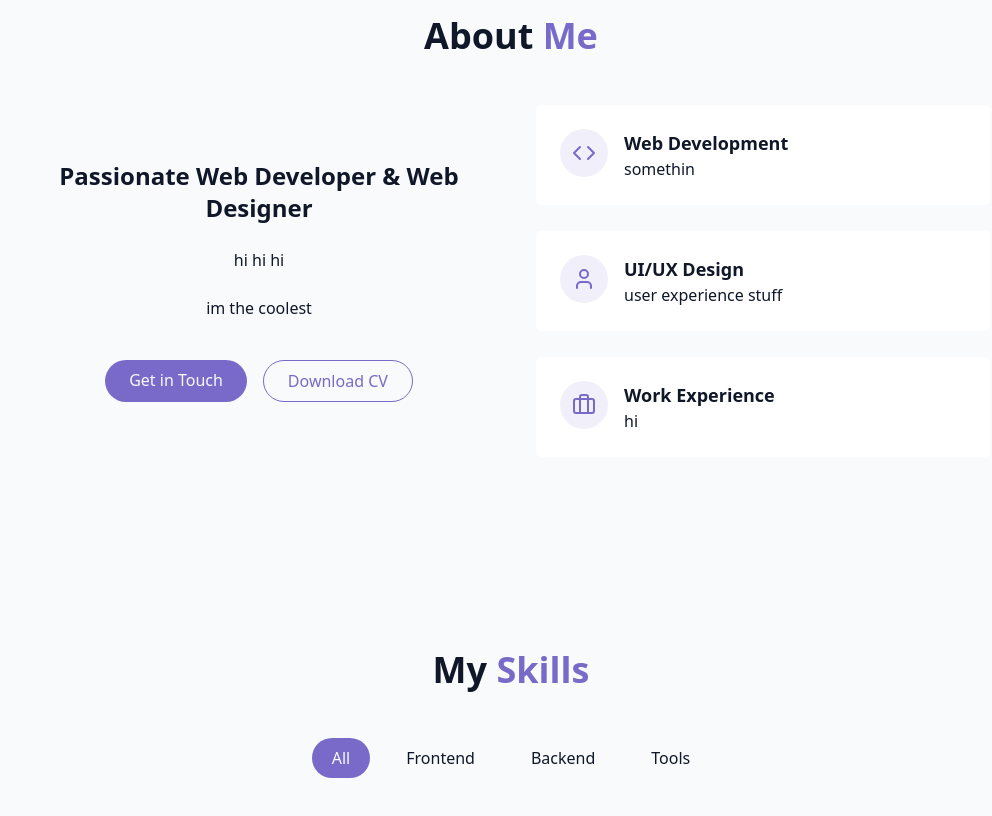
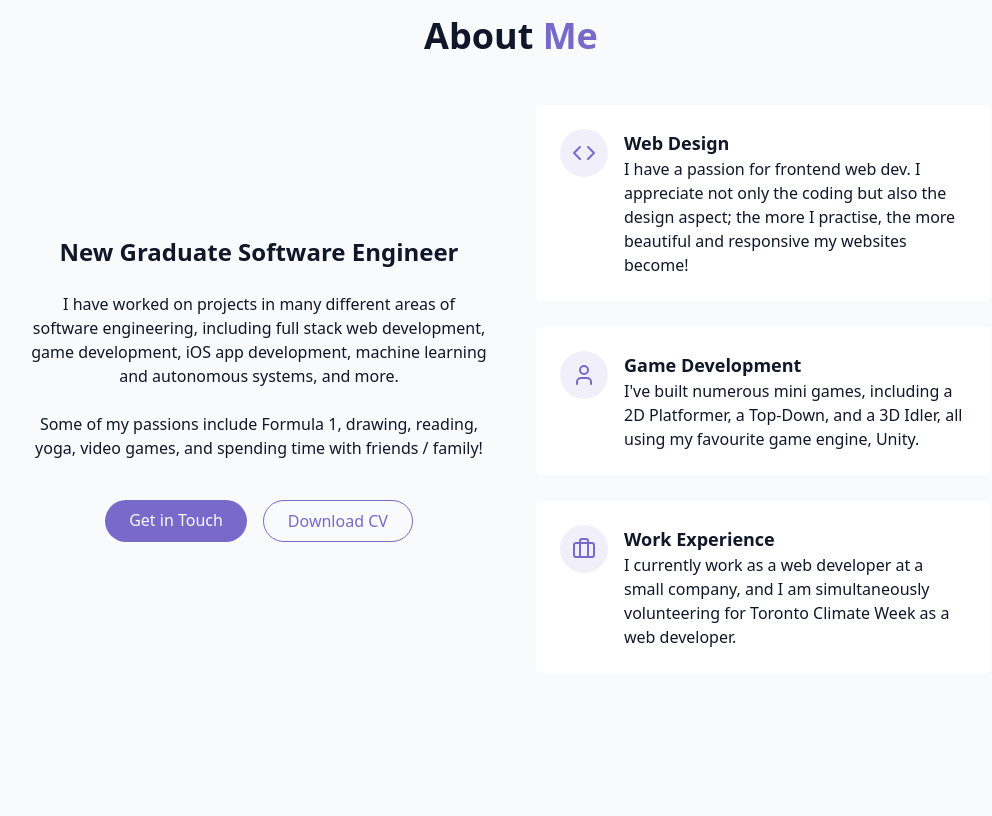
Before and after one commit to isabelle-bh/portfolio-2025, a React (Vite) app: page / in a window 1280 px wide. Shown: the part 880-1696 px from the top of the page, without its empty margins (129-1121 px from the left). Built offline with nearby package versions, Linux system fonts and the light colour scheme.

Commit message:
feat: adding resume and about me texts

```diff
--- a/src/components/AboutSection.jsx
+++ b/src/components/AboutSection.jsx
@@ -1,4 +1,6 @@
 import { User, Briefcase, Code } from "lucide-react"
+import myResume from "/Beaudry_Isabelle_Resume_nov25.pdf"
+
 export const AboutSection = () => {
     return (
         <section id="about" className="py-24 px-4 relative">
@@ -9,14 +11,19 @@ export const AboutSection = () => {
 
                 <div className="grid grid-cols-1 md:grid-cols-2 gap-12 items-center">
                     <div className="space-y-6">
-                        <h3 className="text-2xl font-semibold">Passionate Web Developer & Web Designer</h3>
-                        <p className="text-muted-foreground">hi hi hi</p>
-                        <p>im the coolest</p>
+                        <h3 className="text-2xl font-semibold">New Graduate Software Engineer</h3>
+                        <p className="text-muted-foreground">
+                            I have worked on projects in many different areas of software engineering,
+                            including full stack web development, game development, iOS app development,
+                            machine learning and autonomous systems, and more.
+                        </p>
+                        <p>Some of my passions include Formula 1, drawing, reading, yoga, video games, and spending time with friends / family!
+                        </p>
                         <div className="flex flex-col sm:flex-row gap-4 pt-4 justify-center">
-                            <a href="contact" className="cosmic-button">
+                            <a href="#contact" className="cosmic-button">
                                 Get in Touch
                             </a>
-                            <a href="contact" className="px-6 py-2 rounded-full border border-primary text-primary hover:bg-primary-10 transition-colors duration-300">
+                            <a href={myResume} target="_blank" rel="noopener noreferrer" className="px-6 py-2 rounded-full border border-primary text-primary hover:bg-primary-10 transition-colors duration-300">
                                 Download CV
                             </a>
                         </div>
@@ -28,9 +35,9 @@ export const AboutSection = () => {
                                     <Code className="h-6 w-6 text-primary"></Code>
                                 </div>
                                 <div className="text-left">
-                                    <h4 className="font-semibold text-lg">Web Development</h4>
+                                    <h4 className="font-semibold text-lg">Web Design</h4>
                                     <p className="text-muted-foreground">
-                                        somethin
+                                        I have a passion for frontend web dev. I appreciate not only the coding but also the design aspect; the more I practise, the more beautiful and responsive my websites become!
                                     </p>
                                 </div>
                             </div>
@@ -41,9 +48,9 @@ export const AboutSection = () => {
                                     <User className="h-6 w-6 text-primary"></User>
                                 </div>
                                 <div className="text-left">
-                                    <h4 className="font-semibold text-lg">UI/UX Design</h4>
+                                    <h4 className="font-semibold text-lg">Game Development</h4>
                                     <p className="text-muted-foreground">
-                                        user experience stuff
+                                        I've built numerous mini games, including a 2D Platformer, a Top-Down, and a 3D Idler, all using my favourite game engine, Unity.
                                     </p>
                                 </div>
                             </div>
@@ -56,7 +63,7 @@ export const AboutSection = () => {
                                 <div className="text-left">
                                     <h4 className="font-semibold text-lg">Work Experience</h4>
                                     <p className="text-muted-foreground">
-                                        hi
+                                        I currently work as a web developer at a small company, and I am simultaneously volunteering for Toronto Climate Week as a web developer.
                                     </p>
                                 </div>
                             </div>
--- a/src/components/HeroSection.jsx
+++ b/src/components/HeroSection.jsx
@@ -13,9 +13,8 @@ export const HeroSection = () => {
                     </h1>
 
                     <p className="text-lg md:text-xl text-muted-foreground max-2-2xl mx-auto opacity-0 animate-fade-in-delay-3">
-                        I am coolio
+                        I’m a new grad Software Engineer with experience across full-stack development, UI engineering, and product-focused system design. I care about building fast, scalable, and intuitive experiences that blend engineering discipline with creativity.
                     </p>
-
                     <div className="pt-4 opacity-0 animate-fade-in-delay-4">
                         <a href="#projects" className="cosmic-button">View My Work</a>
                     </div>
```
Also changed, not shown: 1 other file (tests, documents, lock files or other folders).
